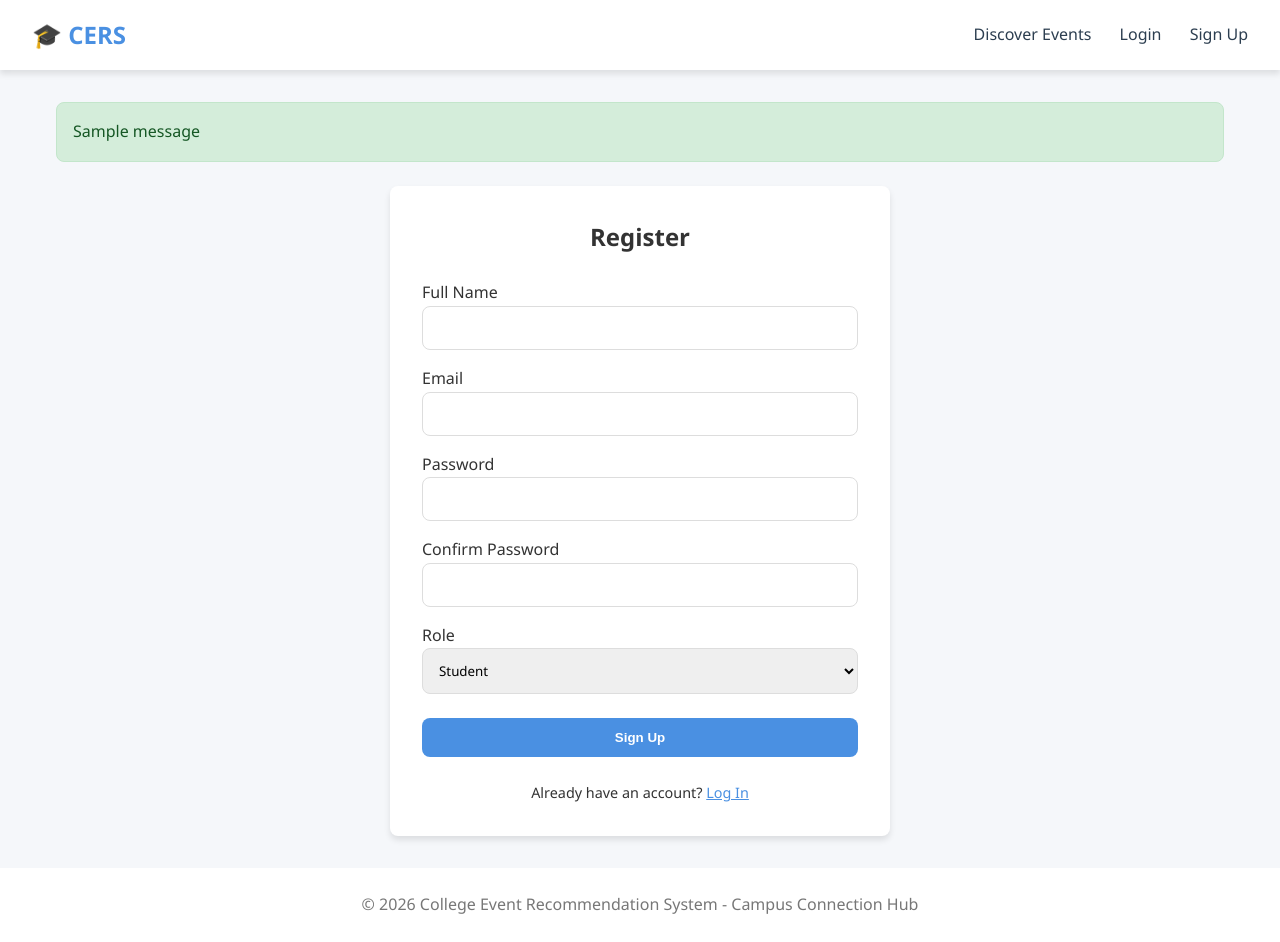
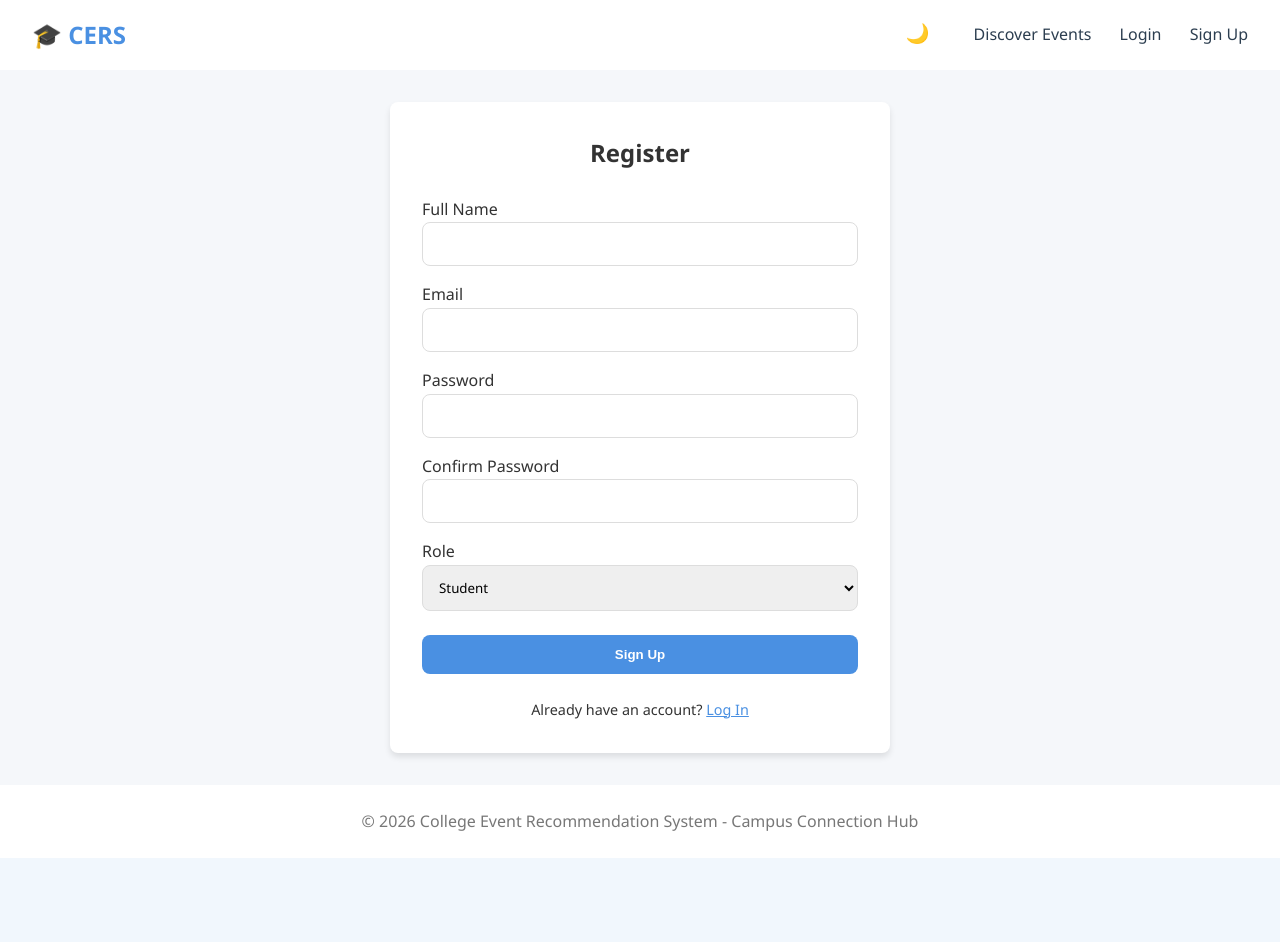
Before and after one commit to S8ARk/Event-Nest, a Flask app: page /auth/register in a window 1280 px wide. After the commit the page ends 858 px from the top, so only its background shows below. Run offline with Flask 3, Linux system fonts and the light colour scheme; tables that the repository leaves empty hold one stand-in row (values such as "Sample post"); one stand-in notice (Sample message) is shown.

Commit message:
feat(ui): add glass-morphism navbar, dark mode, and toast notifications

```diff
--- a/app/templates/base.html
+++ b/app/templates/base.html
@@ -39,14 +39,93 @@
             min-height: 100vh;
         }
 
+        /* Toast Container */
+        #toast-container {
+            position: fixed;
+            bottom: 20px;
+            right: 20px;
+            z-index: 9999;
+            display: flex;
+            flex-direction: column;
+            gap: 10px;
+        }
+
+        .toast {
+            min-width: 250px;
+            padding: 1rem 1.5rem;
+            border-radius: var(--border-radius);
+            color: white;
+            box-shadow: 0 4px 12px rgba(0, 0, 0, 0.15);
+            opacity: 0;
+            transform: translateY(20px);
+            transition: opacity 0.3s, transform 0.3s;
+            display: flex;
+            justify-content: space-between;
+            align-items: center;
+            font-weight: 500;
+        }
+
+        .toast.show {
+            opacity: 1;
+            transform: translateY(0);
+        }
+
+        .toast-success {
+            background-color: var(--success);
+        }
+
+        .toast-danger {
+            background-color: var(--danger);
+        }
+
+        .toast-info {
+            background-color: var(--info);
+        }
+
+        .toast-warning {
+            background-color: var(--warning);
+        }
+
+        /* Dark Mode Variables */
+        body.dark-mode {
+            --primary-color: #64b5f6;
+            --primary-hover: #42a5f5;
+            --secondary-color: #e0e0e0;
+            --background-color: #121212;
+            --surface-color: #1e1e1e;
+            --text-main: #f5f5f5;
+            --text-light: #aaaaaa;
+            --border-radius: 8px;
+            --box-shadow: 0 4px 6px rgba(0, 0, 0, 0.4);
+        }
+
+        body.dark-mode .navbar.scrolled {
+            background-color: rgba(30, 30, 30, 0.85);
+            border-bottom: 1px solid rgba(255, 255, 255, 0.1);
+        }
+
         /* Navigation */
         .navbar {
             background-color: var(--surface-color);
             padding: 1rem 2rem;
-            box-shadow: var(--box-shadow);
+            box-shadow: none;
+            /* Removed initial shadow for cleaner look */
             display: flex;
             justify-content: space-between;
             align-items: center;
+            position: sticky;
+            top: 0;
+            z-index: 1000;
+            transition: all 0.3s ease;
+        }
+
+        .navbar.scrolled {
+            background-color: rgba(255, 255, 255, 0.7);
+            backdrop-filter: blur(10px);
+            -webkit-backdrop-filter: blur(10px);
+            box-shadow: 0 4px 12px rgba(0, 0, 0, 0.1);
+            border-bottom: 1px solid rgba(255, 255, 255, 0.3);
+            padding: 0.8rem 2rem;
         }
 
         .navbar-brand {
@@ -171,6 +250,9 @@
     <nav class="navbar">
         <a href="{{ url_for('main.index') }}" class="navbar-brand">🎓 CERS</a>
         <div class="nav-links">
+            <button id="themeToggle"
+                style="background:none; border:none; cursor:pointer; font-size:1.2rem; margin-right: 1rem;"
+                title="Toggle Dark/Light Mode">🌙</button>
             {% if current_user.is_authenticated %}
             <a href="{{ url_for('events.catalog') }}">Discover Events</a>
             <a href="{{ url_for('user.dashboard') }}">Dashboard</a>
@@ -185,13 +267,19 @@
     </nav>
 
     <main class="container">
+        <!-- Toast Container -->
+        <div id="toast-container"></div>
+
+        <!-- Inject Flask flashes as Toasts on load -->
         {% with messages = get_flashed_messages(with_categories=true) %}
         {% if messages %}
-        {% for category, message in messages %}
-        <div class="alert alert-{{ category }}">
-            {{ message }}
-        </div>
-        {% endfor %}
+        <script>
+            document.addEventListener('DOMContentLoaded', () => {
+                {% for category, message in messages %}
+                showToast("{{ message }}", "{{ category }}");
+                {% endfor %}
+            });
+        </script>
         {% endif %}
         {% endwith %}
 
@@ -203,6 +291,65 @@
     </footer>
 
     {% block extra_js %}{% endblock %}
+    <script>
+        // Theme Switcher Logic
+        const themeToggle = document.getElementById('themeToggle');
+        const currentTheme = localStorage.getItem('theme') || 'light';
+
+        if (currentTheme === 'dark') {
+            document.body.classList.add('dark-mode');
+            themeToggle.textContent = '☀️';
+        }
+
+        themeToggle.addEventListener('click', () => {
+            document.body.classList.toggle('dark-mode');
+            let theme = 'light';
+            if (document.body.classList.contains('dark-mode')) {
+                theme = 'dark';
+                themeToggle.textContent = '☀️';
+            } else {
+                themeToggle.textContent = '🌙';
+            }
+            localStorage.setItem('theme', theme);
+        });
+
+        // Global Toast Notification System
+        function showToast(message, type = 'info') {
+            const container = document.getElementById('toast-container');
+            const toast = document.createElement('div');
+
+            // Handle flask categories mapped to toast CSS classes
+            if (type === 'error') type = 'danger';
+            if (type === 'message') type = 'info';
+
+            toast.className = `toast toast-${type}`;
+            toast.innerHTML = `
+                <span>${message}</span>
+                <span style="cursor:pointer; margin-left: 1rem; font-weight:bold;" onclick="this.parentElement.remove()">&times;</span>
+            `;
+
+            container.appendChild(toast);
+
+            // Trigger animation
+            setTimeout(() => toast.classList.add('show'), 10);
+
+            // Auto remove
+            setTimeout(() => {
+                toast.classList.remove('show');
+                setTimeout(() => toast.remove(), 300);
+            }, 4000);
+        }
+
+        // Navbar glass-morphism scroll effect
+        window.addEventListener('scroll', function () {
+            const nav = document.querySelector('.navbar');
+            if (window.scrollY > 50) {
+                nav.classList.add('scrolled');
+            } else {
+                nav.classList.remove('scrolled');
+            }
+        });
+    </script>
 </body>
 
 </html>
```
